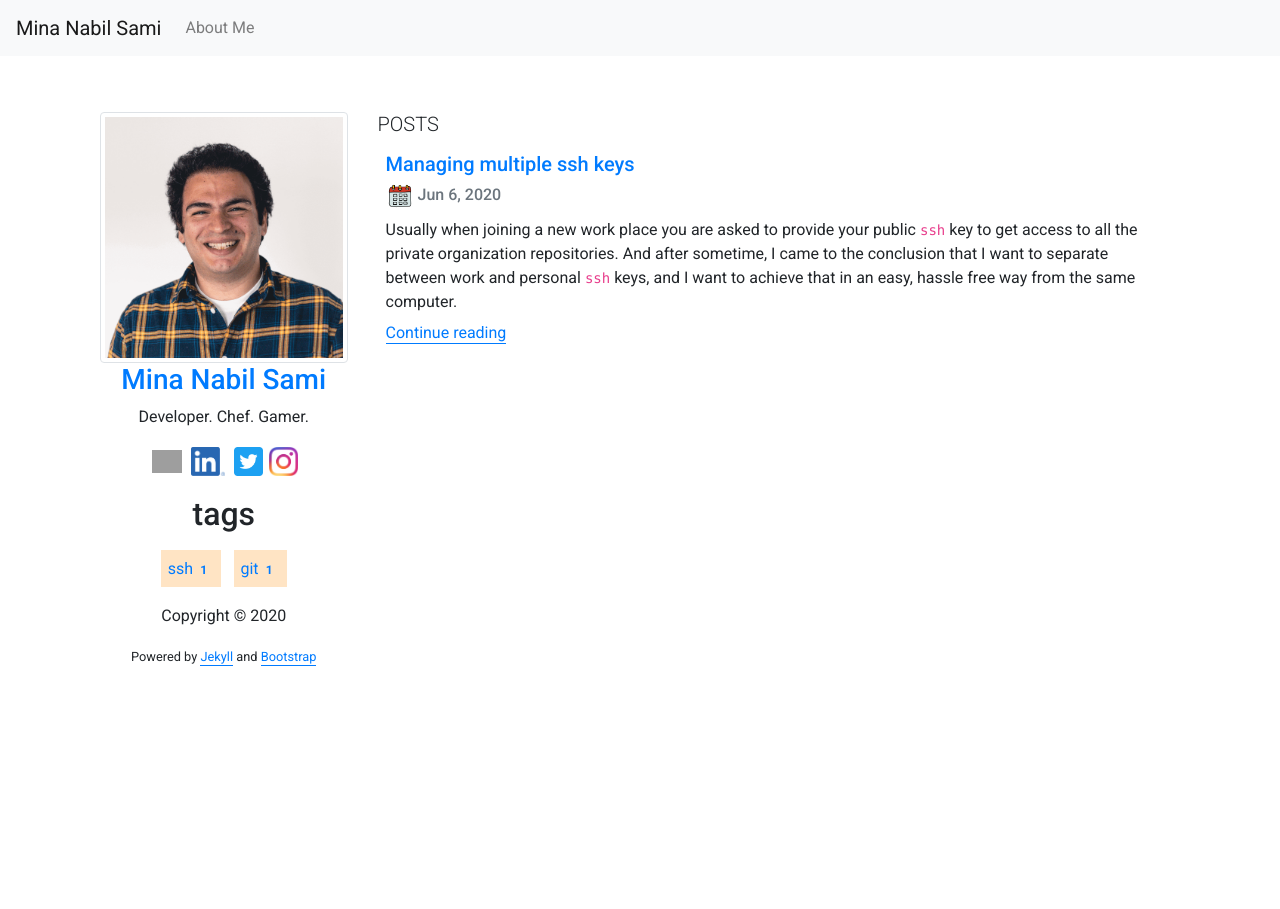
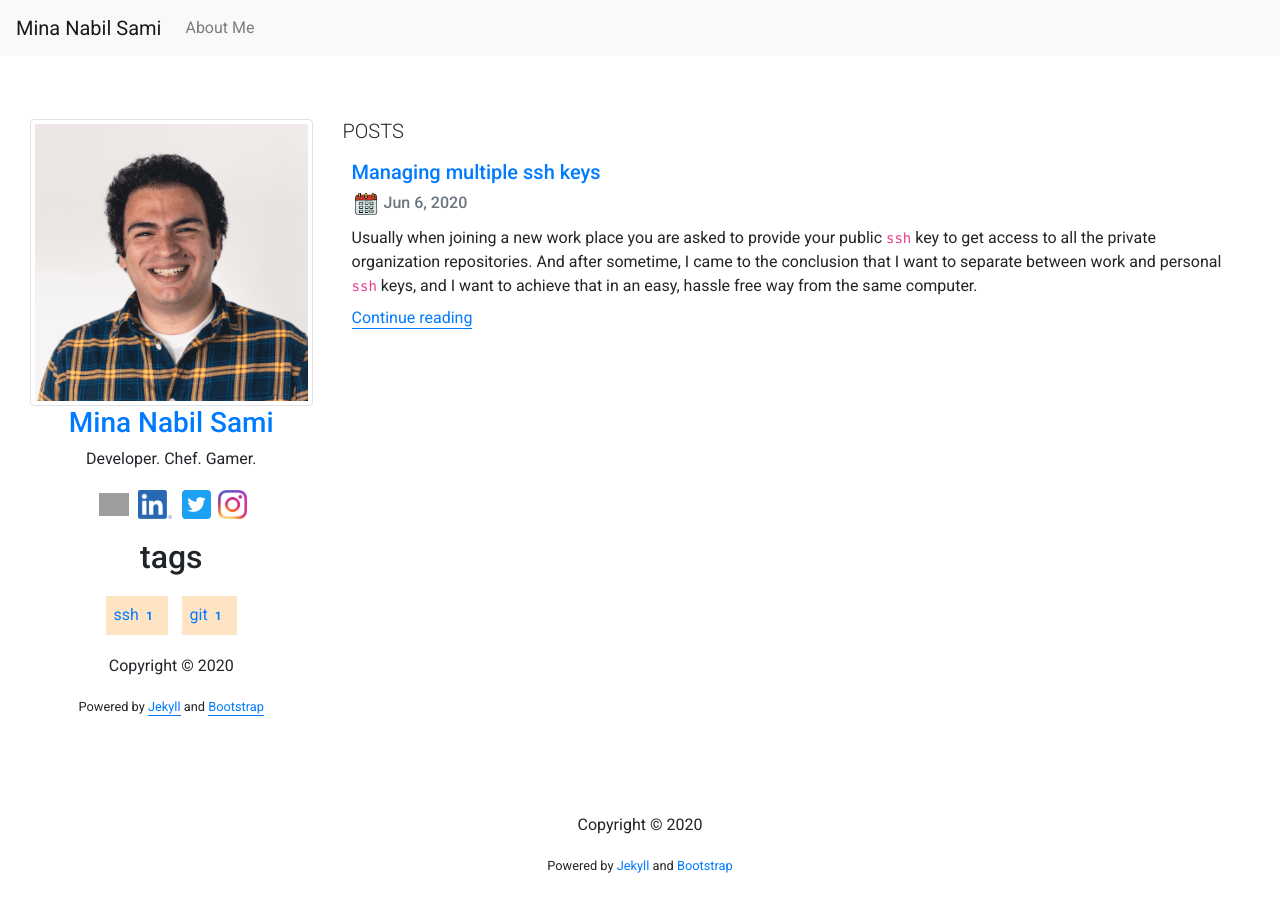
Before and after one commit to mnsami/minasami.com, a Jekyll site: the page built from index.md, in a window 1280 px wide. Built offline with Jekyll 4.4.1, drawn with Linux system fonts in a browser that asks for light colours; grey boxes are pictures that could not be loaded.

Commit message:
trying different layout

```diff
--- /dev/null
+++ b/_includes/footer.html
@@ -0,0 +1,6 @@
+<footer class="footer mt-auto py-3">
+    <div class="container">
+        <p class="text-center">Copyright &copy; {{ "now" | date: "%Y" }}</p>
+        <p class="text-center"><small>Powered by <a href="https://jekyllrb.com" alt="Jekyll" target="_blank" rel="noopener">Jekyll</a> and <a href="https://getbootstrap.com" target="_blank" rel="noopener" alt="Bootstrap">Bootstrap</a></small></p>
+    </div>
+</footer>
--- a/_includes/top_menu.html
+++ b/_includes/top_menu.html
@@ -1,10 +1,12 @@
-<nav class="navbar navbar-expand-lg navbar-light bg-light">
-    <a class="navbar-brand" href="/">{{ site.author.name }}</a>
+<nav class="navbar navbar-expand-lg navbar-light bg-light ">
+    <a class="navbar-brand" href="/">
+        {{- site.author.name -}}
+    </a>
     <button class="navbar-toggler" type="button" data-toggle="collapse" data-target="#navbarSupportedContent" aria-controls="navbarSupportedContent" aria-expanded="false" aria-label="Toggle navigation">
         <span class="navbar-toggler-icon"></span>
     </button>
 
-    <div class="collapse navbar-collapse" id="navbarSupportedContent">
+    <div class="collapse navbar-collapse align-middle" id="navbarSupportedContent">
         <ul class="navbar-nav mr-auto">
             {% for node in site.pages %}
                 {% if (node.layout != "tag" and node.layout == "page") %}
--- a/_layouts/default.html
+++ b/_layouts/default.html
@@ -7,7 +7,7 @@
 
     <body>
         {% include top_menu.html %}
-        <div class="container">
+        <div class="container-fluid">
             <div class="row content text-center justify-content-center">
                 <div class="col-4 col-sm-4 col-md-4 col-lg-3 profile">
                     {%- include about.html -%}
@@ -17,6 +17,7 @@
                 </div>
             </div>
         </div>
+        {%- include footer.html -%}
         {% if site.params.analytics_id %}
             <script async src="https://www.googletagmanager.com/gtag/js?id={{ site.params.analytics_id }}"></script>
             <script>
--- a/_layouts/post.html
+++ b/_layouts/post.html
@@ -7,7 +7,7 @@
 
     <body>
         {% include top_menu.html %}
-        <div class="container">
+        <div class="container-fluid">
             <div class="row content text-center justify-content-center">
                 <div class="col-4 col-sm-4 col-md-4 col-lg-3 profile">
                     {%- include about.html -%}
@@ -33,6 +33,7 @@
                 </div>
             </div>
         </div>
+        {%- include footer.html -%}
         {%- if site.params.analytics_id -%}
             <script async src="https://www.googletagmanager.com/gtag/js?id={{ site.params.analytics_id }}"></script>
             <script>
```
Also changed, not shown: _drafts/2020-07-01-table-plus-vs-sequel-pro-review.md (added, +8 -0 lines), _site_tags/database-clients.md (added, +5 -0 lines), _site_tags/database.md (added, +5 -0 lines), _site_tags/reviews.md (added, +5 -0 lines).
